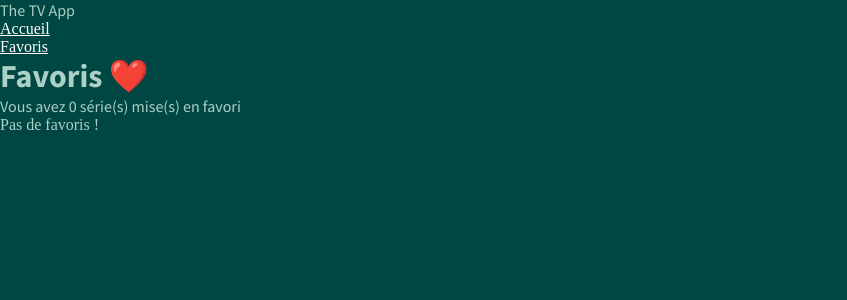
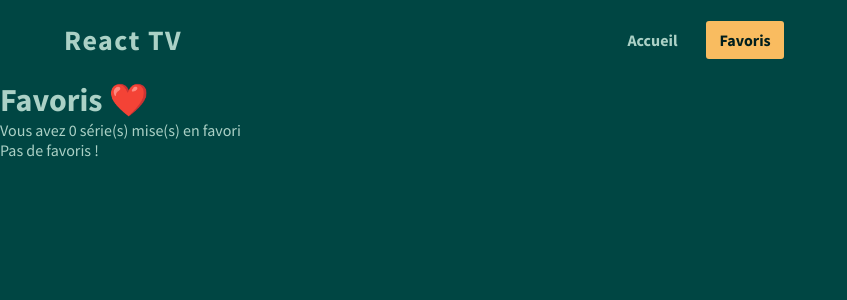
Before and after one commit to nicomil59/react-tv, a React (Create React App) app: page /bookmarks in a window 1280 px wide. Shown: the top 300 px of the page, without its empty margins (0-847 px from the left). Built offline with nearby package versions, Linux system fonts and the light colour scheme; no server answers.

Commit message:
style - header et navigation

```diff
--- a/src/components/Header.js
+++ b/src/components/Header.js
@@ -3,9 +3,9 @@ import Navigation from "./Navigation";
 
 const Header = () => {
   return (
-    <div>
+    <div className="header">
       <div className="header-container">
-        <span className="header-title">The TV App</span>
+        <span className="header-title">React TV</span>
         <Navigation />
       </div>
     </div>
--- a/src/components/Navigation.js
+++ b/src/components/Navigation.js
@@ -3,13 +3,13 @@ import { NavLink } from "react-router-dom";
 
 const Navigation = () => {
   return (
-    <nav>
+    <nav className="navigation">
       <ul>
         <li>
-          <NavLink to="/">Accueil</NavLink>
+          <NavLink end to="/" className={({ isActive }) => (isActive ? "nav-active" : "")}>Accueil</NavLink>
         </li>
         <li>
-          <NavLink to="/bookmarks">Favoris</NavLink>
+          <NavLink to="/bookmarks" className={({ isActive }) => (isActive ? "nav-active" : "")}>Favoris</NavLink>
         </li>
       </ul>
     </nav>
--- a/src/pages/Home.js
+++ b/src/pages/Home.js
@@ -1,16 +1,16 @@
-import React from 'react'
-import Header from '../components/Header'
-import Series from '../components/Series'
-import Title from '../components/Title'
+import React from "react";
+import Header from "../components/Header";
+import Series from "../components/Series";
+import Title from "../components/Title";
 
 const Home = () => {
   return (
-    <div>
+    <div className="home">
       <Header />
       <Title text="Accueil" />
       <Series />
     </div>
-  )
-}
+  );
+};
 
-export default Home
+export default Home;
--- a/src/styles/_settings.scss
+++ b/src/styles/_settings.scss
@@ -1,17 +1,26 @@
 // Polices
 
-@font-face {
-    font-family: "font-bold";
-    src: url(../assets/SourceSansPro-Bold.ttf);
-}
+// @font-face {
+//     font-family: "font-bold";
+//     src: url(../assets/SourceSansPro-Bold.ttf);
+// }
 
-@font-face {
-    font-family: "font-regular";
-    src: url(../assets/SourceSansPro-Regular.ttf);
-}
+// @font-face {
+//     font-family: "font-regular";
+//     src: url(../assets/SourceSansPro-Regular.ttf);
+// }
 
-$font-heading: "font-bold", sans-serif;
-$font-text: "font-regular", sans-serif;
+// @font-face {
+//     font-family: "font-light";
+//     src: url(../assets/SourceSansPro-Light.ttf);
+// }
+
+@import url('https://fonts.googleapis.com/css2?family=Source+Sans+Pro:wght@300;400;700&display=swap');
+
+// $font-heading: "font-bold", sans-serif;
+// $font-text: "font-regular", sans-serif;
+// $font-text-light: "font-light", sans-serif;
+$font-text: 'Source Sans Pro', sans-serif;
 
 // Couleurs
 
@@ -41,16 +50,17 @@ $white: #fff;
 
 body {
     background-color: $color-background-1;
+    font-family: $font-text;
     color: $color-text;
 }
 
-h1, h2, h3, h4, h5 {
-    font-family: $font-heading;
-}
+// h1, h2, h3, h4, h5 {
+//     font-family: $font-heading;
+// }
 
-p, span {
-    font-family: $font-text;
-}
+// p, span {
+//     font-family: $font-text;
+// }
 
 li {
     list-style-type: none;
@@ -58,6 +68,7 @@ li {
 
 a {
     color: $white;
+    text-decoration: none;
 }
 
 
--- /dev/null
+++ b/src/styles/components/_header.scss
@@ -0,0 +1,19 @@
+.header {
+    width: 90%;
+    max-width: 1440px;
+    margin: 0 auto;
+}
+
+.header-container {
+    display: flex;
+    justify-content: center;
+    align-items: center;
+    height: 80px;
+}
+
+.header-title {
+    font-size: 1.75rem;
+    font-weight: 700;
+    letter-spacing: 1.5px;
+    margin-right: auto;
+}
--- /dev/null
+++ b/src/styles/components/_navigation.scss
@@ -0,0 +1,44 @@
+.navigation {
+
+    margin-right: auto;
+
+    ul {
+        display: flex;
+        align-items: center;
+        gap: 1rem;
+
+        li {
+            display: flex;
+            align-items: center;
+
+            a {
+                font-weight: 700;
+                color: $color-text;
+                padding: 8px 12px;
+                border: 1px solid transparent;
+
+                &:hover {
+                    border-radius: 3px;
+                    border: 1px solid #f9bc60;
+                }
+            }
+
+            .nav-active {
+                border-radius: 3px;
+                background: #f9bc60;
+                color: #001e1d;
+
+                &:hover {
+                    color: #001e1d;
+                    cursor: default;
+                    background: #f9bc60;
+                }
+            }
+
+
+        }
+
+    }
+
+
+}
--- a/src/styles/index.scss
+++ b/src/styles/index.scss
@@ -1 +1,3 @@
 @import "./settings";
+@import "./components/header";
+@import "./components/navigation";
```
